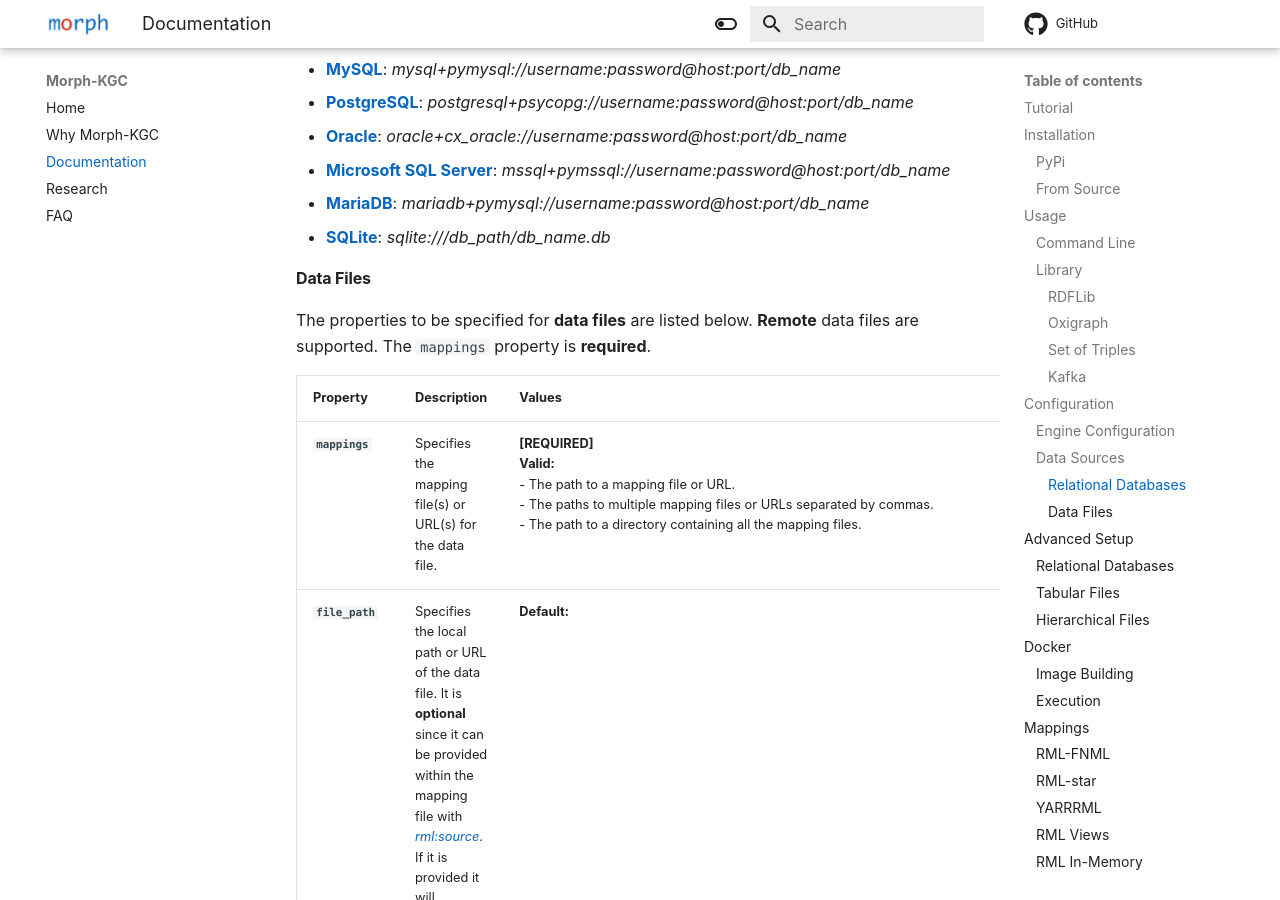
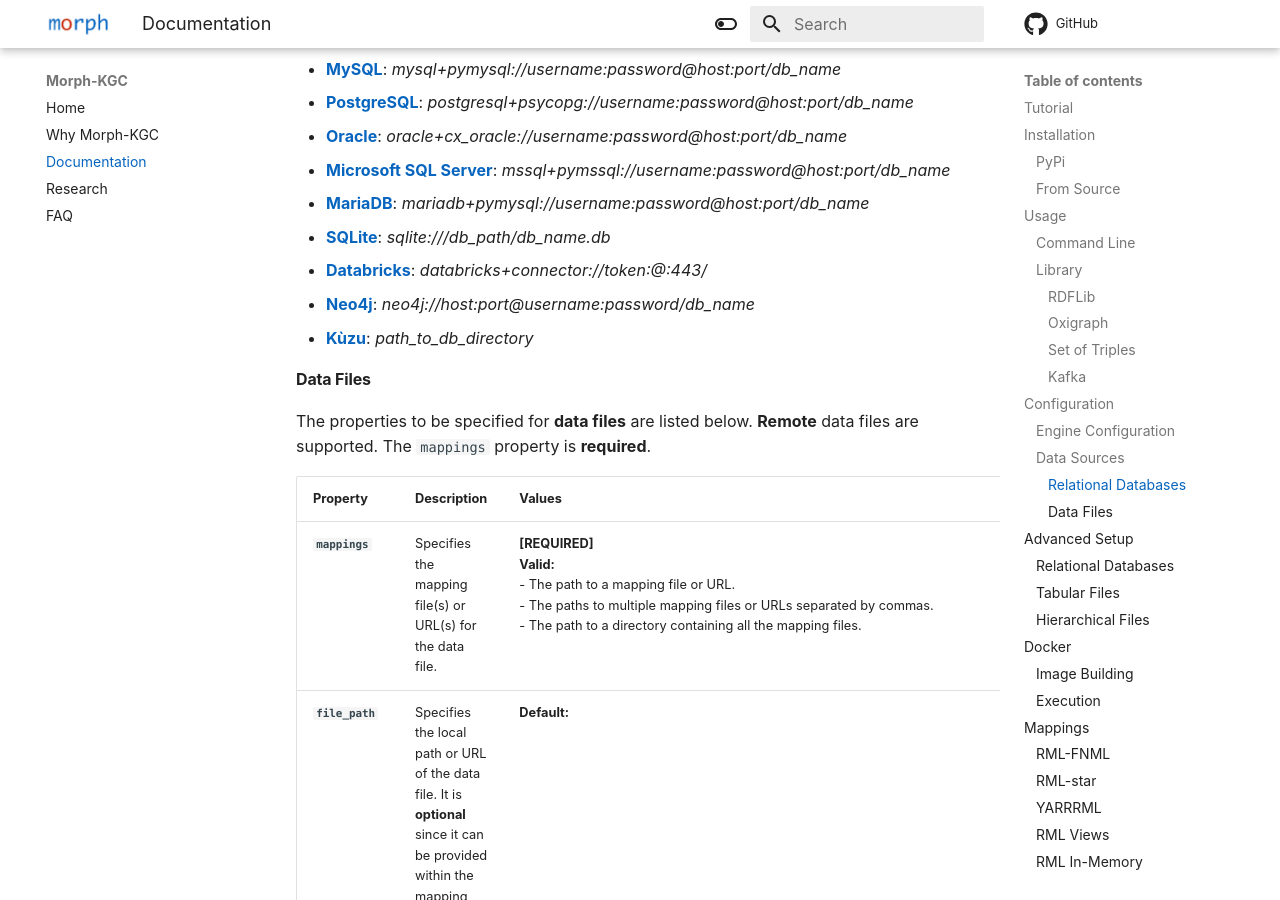
Before and after one commit to morph-kgc/morph-kgc-docs, an MkDocs documentation site: the page built from docs/documentation.md, in a window 1280 px wide and 900 px high, scrolled down 6437 px. Built offline with MkDocs 1.6.1 and Material for MkDocs 9.7.7, drawn with Linux system fonts in a browser that asks for light colours; comment, search, counter and statistics services are not loaded.

Commit message:
Update documentation.md

```diff
--- a/docs/documentation.md
+++ b/docs/documentation.md
@@ -218,6 +218,9 @@ Example **`db_url`** values (see **[here](https://docs.sqlalchemy.org/en/20/core
 - **[Microsoft SQL Server](https://www.microsoft.com/sql-server)**: _mssql+pymssql://username:password@host:port/db_name_
 - **[MariaDB](https://mariadb.org/)**: _mariadb+pymysql://username:password@host:port/db_name_
 - **[SQLite](https://www.sqlite.org)**: _sqlite:///db_path/db_name.db_
+- **[Databricks](https://www.databricks.com/)**: _databricks+connector://token:<databricks_token>@<databricks_host>:443/<database_or_schema_name>_
+- **[Neo4j](https://neo4j.com/)**: _neo4j://host:port@username:password/db_name_
+- **[Kùzu](https://kuzudb.com)**: _path_to_db_directory_
 
 #### Data Files
 
```
